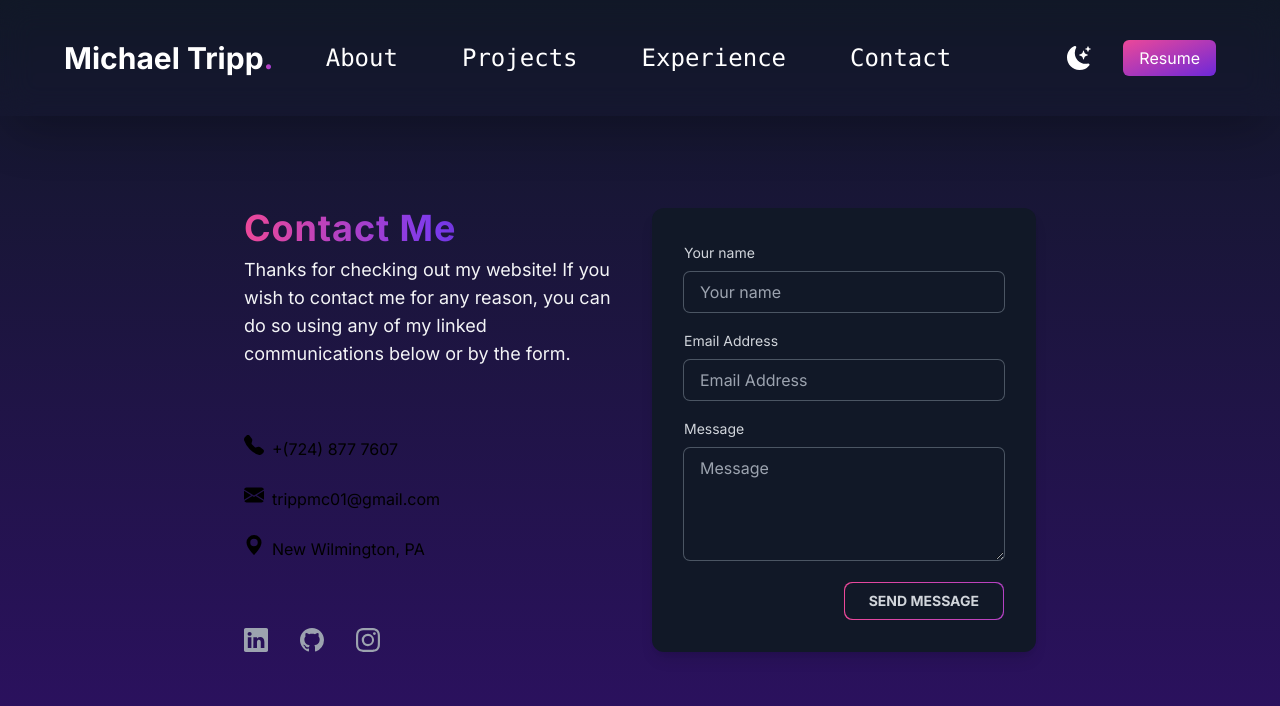
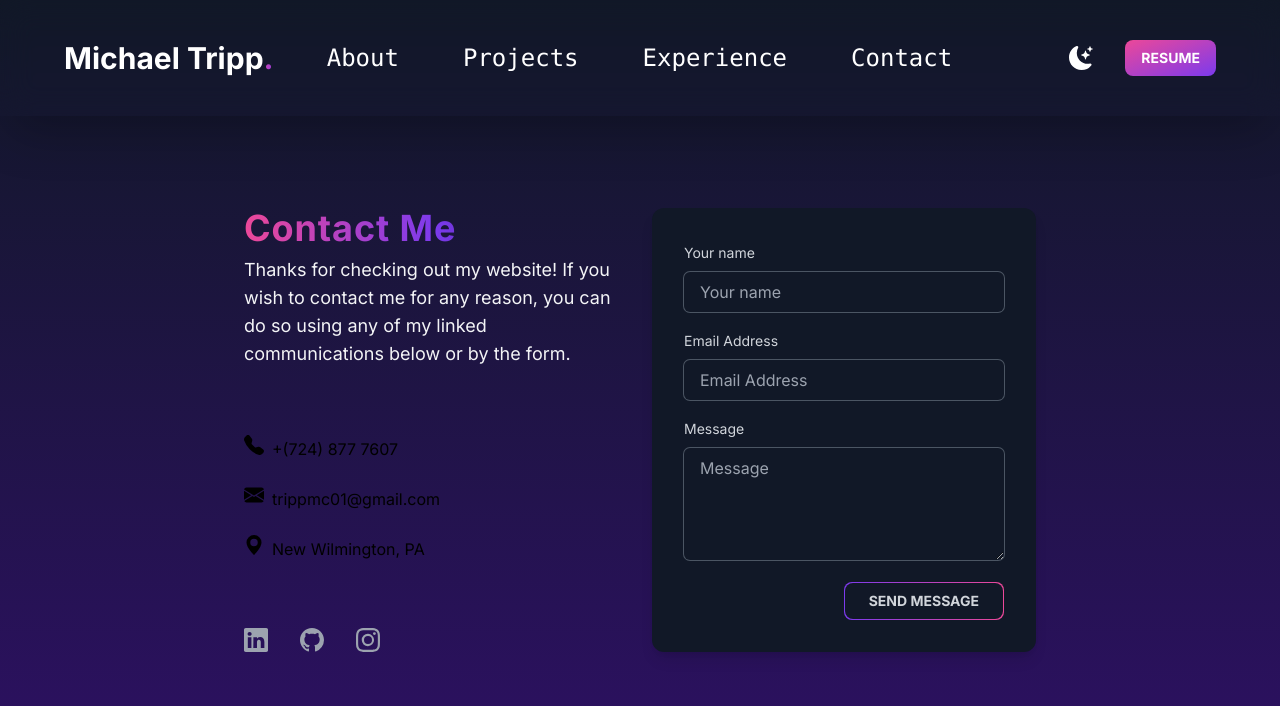
Before and after one commit to mctripp10/mctripp10.github.io, a Next.js app: page /pages/contact in a window 1280 px wide. Shown: the top 706 px of the page. Built offline with nearby package versions, Linux system fonts and the light colour scheme.

Commit message:
More gradient updates
Updated various gradients and gradient transitions around the website including
-resume button
-send message button (contact page)
-other misc places

```diff
--- a/app/components/NavBarGeneral.jsx
+++ b/app/components/NavBarGeneral.jsx
@@ -38,7 +38,7 @@ function NavBarGeneral() {
                         </ul>
                     </div>
                     <div className="ml-auto text-white">
-                        <ul className="flex px-8">
+                        <ul className="flex items-center px-8">
                             <li>
                                 <BsFillMoonStarsFill
                                 onClick={() => setDarkMode(!darkMode)}
@@ -46,11 +46,14 @@ function NavBarGeneral() {
                                 />
                             </li>
                             <li>
-                                <a
-                                className="bg-gradient-to-br from-pink-500 to-violet-700 text-white px-4 py-2 border-none rounded-md ml-8"
-                                href="#">
-                                Resume
-                                </a>
+                                <button
+                                    className="bg-transparent bg-gradient-to-br from-pink-500 to-violet-600 font-bold rounded-lg p-[1px] uppercase text-sm
+                                    transition-all duration-300 hover:bg-gradient-to-tl hover:from-pink-500 hover:via-violet-600 hover:to-pink-500 hover:bg-size-200 bg-pos-0 hover:bg-pos-100
+                                  text-white ml-8 px-4 py-2"
+                                    href="#"
+                                >
+                                    Resume
+                                </button>
                             </li>
                         </ul>
                     </div>
--- a/app/components/ProjectsSection.jsx
+++ b/app/components/ProjectsSection.jsx
@@ -48,7 +48,7 @@ const projectsData = [
 const ProjectsSection = () => {
     return (
         <>
-            <div className='flex flex-wrap justify-center text-center gap-8 md:gap-12 mb-20'>
+            <div className='flex flex-wrap justify-center text-center gap-8 md:gap-12 pb-20'>
                 {projectsData.map((project) => (
                     <ProjectCard
                         key={project.id}
--- a/app/pages/contact/page.js
+++ b/app/pages/contact/page.js
@@ -92,10 +92,12 @@ export default function Contact() {
                   </div>
                     <button
                       type="submit"
-                      className="inline-block self-end bg-gradient-to-r from-pink-500 to-violet-600 bg-clip-border font-bold rounded-lg p-[1px] uppercase text-sm
-                      transition-all duration-300 hover:bg-gray-900 hover:ring-0 bg-size-200 bg-pos-0 hover:bg-pos-100"
+                      className="inline-block self-end bg-gradient-to-l from-pink-500 to-violet-600 font-bold rounded-lg p-[1px] uppercase text-sm
+                      transition-all duration-300 hover:bg-gray-900"
                     >
-                      <div className="h-full w-full transition-all duration-500 hover:bg-gradient-to-r hover:from-pink-500 hover:to-violet-600 bg-gray-900 rounded-lg px-6 py-2">Send Message</div>
+                      <div className="h-full w-full transition-all duration-500 hover:bg-gradient-to-r hover:from-slate-900 hover:via-violet-600 hover:to-pink-500 bg-gray-900 bg-size-200 bg-pos-0 hover:bg-pos-100 rounded-lg px-6 py-2">
+                        Send Message
+                      </div>
                     </button>
                 </form>
               </div>
--- a/app/pages/projects/page.js
+++ b/app/pages/projects/page.js
@@ -13,7 +13,7 @@ export default function Projects() {
             <section className="min-h-screen">
                 <NavBarGeneral />
                 <div className="flex flex-col text-center items-center">
-                    <h2 className="mt-52 mb-8 text-3xl md:text-6xl font-bold bg-gradient-to-r from-pink-500 to-violet-600 text-transparent bg-clip-text w-96">
+                    <h2 className="mt-52 mb-8 text-3xl md:text-6xl font-bold bg-gradient-to-r from-pink-500 to-violet-600 text-transparent bg-clip-text">
                         My Projects
                     </h2>
                 </div>
```
